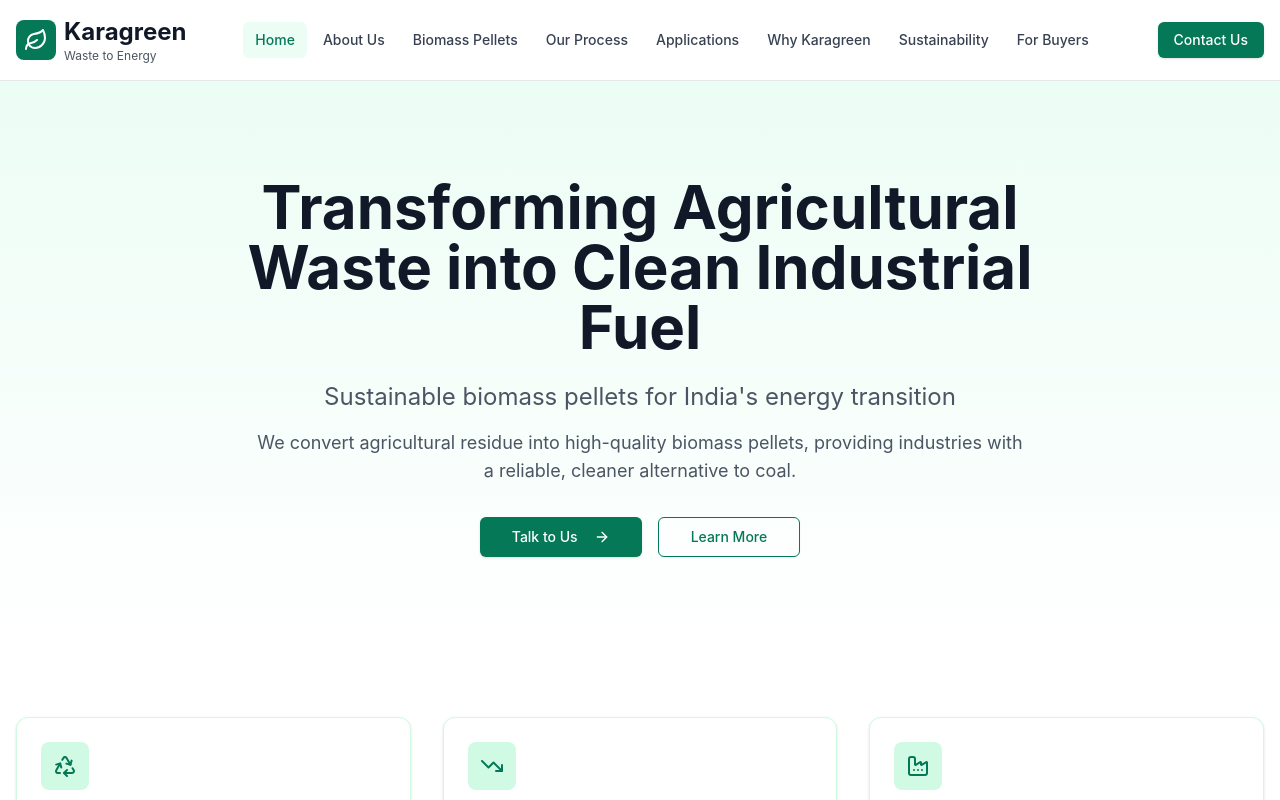
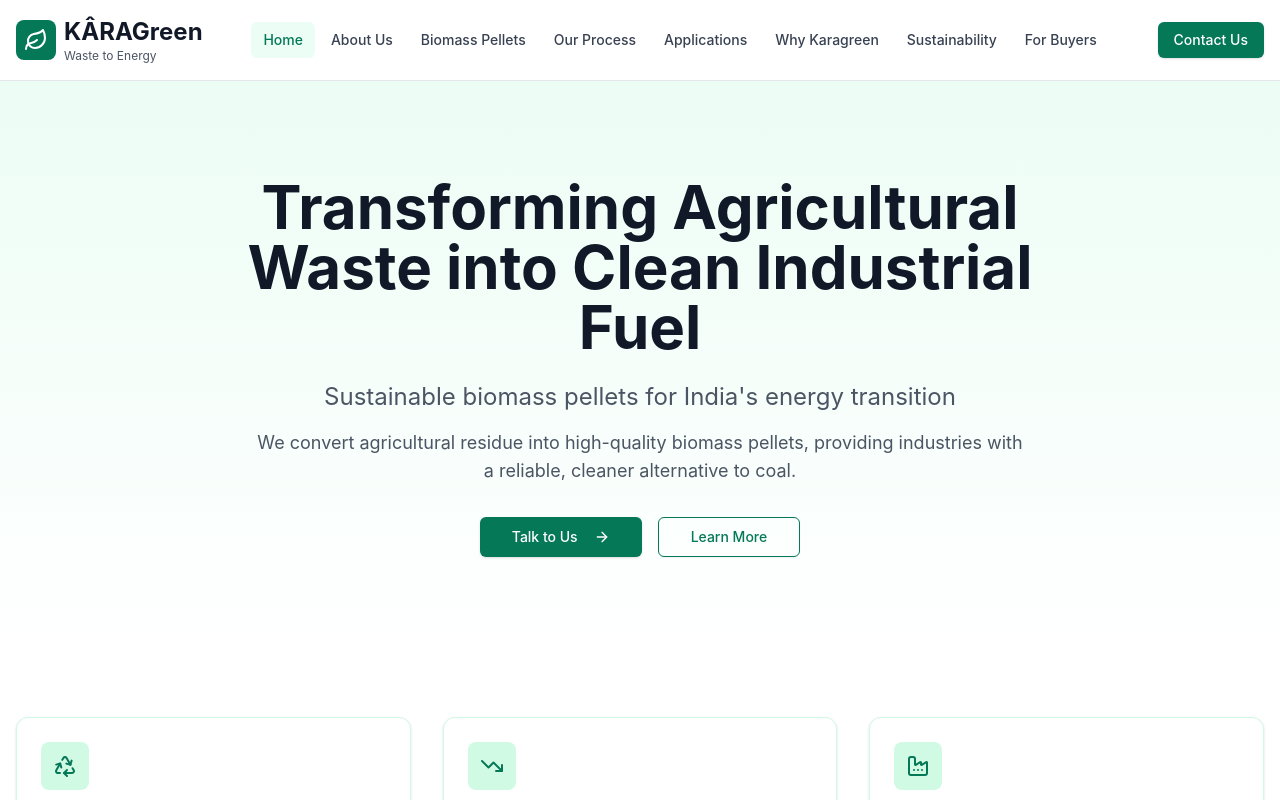
Before and after one commit to mandovarakrishna/karagreen, a React (Create React App) app: page / in a window 1280 px wide. Shown: the top 800 px of the page. Built offline with nearby package versions, Linux system fonts and the light colour scheme.

Commit message:
Fix active routing logic for HashRouter on GitHub Pages

```diff
--- a/src/components/Header.jsx
+++ b/src/components/Header.jsx
@@ -33,7 +33,7 @@
               <Leaf className="h-6 w-6 text-white" />
             </div>
             <div>
-              <h1 className="text-2xl font-bold text-gray-900">Karagreen</h1>
+              <h1 className="text-2xl font-bold text-gray-900">KÂRAGreen</h1>
               <p className="text-xs text-gray-600">Waste to Energy</p>
             </div>
           </Link>
--- a/src/mock.js
+++ b/src/mock.js
@@ -1,8 +1,8 @@
 export const companyInfo = {
-  name: 'KARAGREEN',
+  name: 'KÂRAGreen',
   tagline: 'Turning Waste into Dependable Energy',
   email: 'info@karagreen.com',
-  phone: '+91 98765 xxxxx',
+  phone: '+91 98765 XXXXX',
   address: 'Industrial Area, India',
 };
 
```
